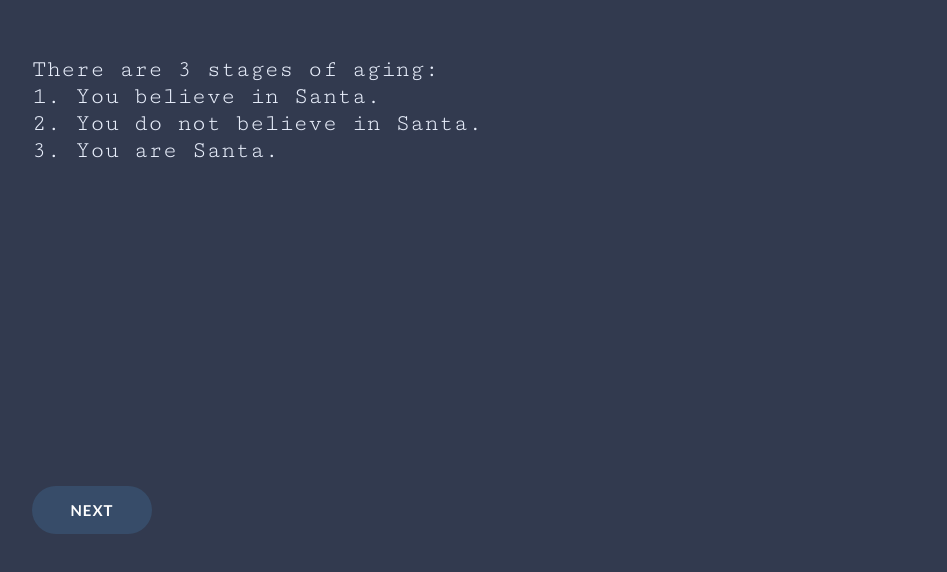
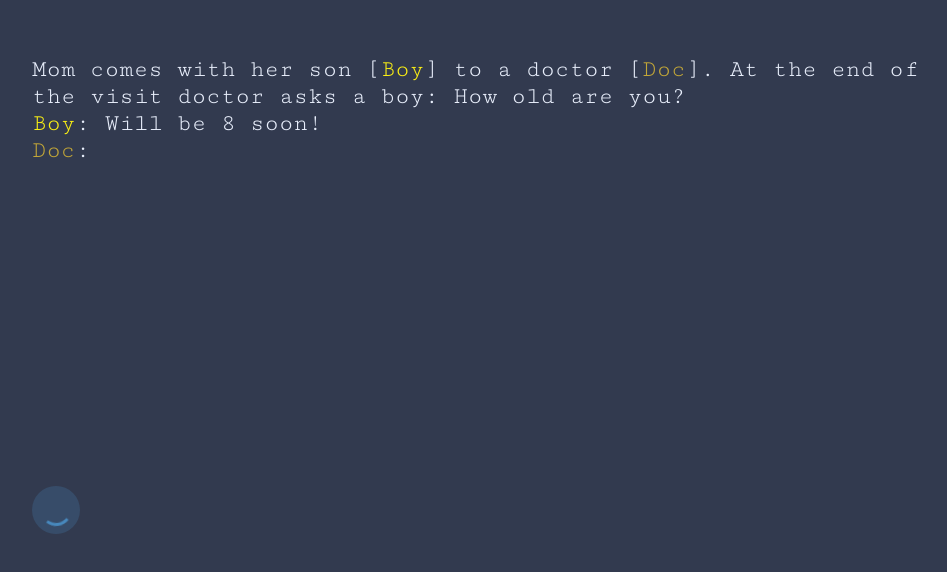
Before and after one commit to keeeper/rjed, a React app: page / in a window 1280 px wide. Shown: the part 226-798 px from the top of the page, without its empty margins (158-1105 px from the left). Built offline with nearby package versions, Linux system fonts and the light colour scheme.

Commit message:
random joke, no duplicates, message when no more jokes left

```diff
--- a/package.json
+++ b/package.json
@@ -5,8 +5,8 @@
   "main": "index.js",
   "scripts": {
     "test": "echo \"Error: no test specified\" && exit 1",
-    "start": "webpack-dev-server --open",
-    "prod": "webpack"
+    "dev": "webpack-dev-server --open --mode development",
+    "prod": "webpack --mode production"
   },
   "author": "",
   "license": "ISC",
--- a/src/components/App.jsx
+++ b/src/components/App.jsx
@@ -1,10 +1,26 @@
 import React from 'react';
-import { useSelector } from 'react-redux';
+import { useSelector, useDispatch } from 'react-redux';
+import {nextJoke} from '../store/mainReducer';
+import { getRandomId } from "../utils/utils";
 import Joke from './Joke';
 import Button from './Button';
 
 const App = () => {
-  const joke = useSelector(state => state.main.jokes[state.main.currentJokeId]);
+  const jokes = useSelector(state => state.main.jokes);
+  const joke = useSelector(state => jokes[state.main.currentJokeId]);
+  const jokesAlreadyRead = useSelector(state => state.main.jokesAlreadyRead);
+  const dispatch = useDispatch();
+  const allJokesAreRead = jokesAlreadyRead.length === jokes.length;
+
+  function getNextJoke() {
+    let newId = getRandomId(jokes);
+    const wasAlreadyRead = jokesAlreadyRead.includes(newId);
+    if (wasAlreadyRead) {
+      getNextJoke();
+    } else {
+      dispatch(nextJoke(newId));
+    }
+  }
 
   return (
     <div className='site-container'>
@@ -15,7 +31,11 @@ const App = () => {
       </main>
       <footer>
         <div className='wrapper'>
-          <Button name="Next" />
+          {allJokesAreRead ? (
+            <p className="message">All jokes have been read</p>
+          ) : (
+            <Button buttonName="Next" clickHandler={getNextJoke} />
+          )}
         </div>
       </footer>
     </div>
--- a/src/components/Button.jsx
+++ b/src/components/Button.jsx
@@ -1,13 +1,13 @@
 import React from 'react';
-import { useDispatch, useSelector } from 'react-redux';
-import {nextJoke} from '../store/mainReducer';
+import { useSelector } from 'react-redux';
 
-const Button = ({name}) => {
+
+const Button = ({buttonName, clickHandler}) => {
   const isLoading  = useSelector(state => state.main.isLoading);
-  const dispatch = useDispatch();
+
   return(
-    <button className={`button-cta ${isLoading ? 'is-disabled' : ''}  `} type="button" onClick={()=>dispatch(nextJoke())}>
-      <span className="button-cta__name">{name}</span>
+    <button className={`button-cta ${isLoading ? 'is-disabled' : ''}`} type="button" onClick={clickHandler}>
+      <span className="button-cta__name">{buttonName}</span>
       <span className="button-cta__loader"></span>
     </button>
   )
--- a/src/data/jokes.js
+++ b/src/data/jokes.js
@@ -6,7 +6,7 @@ const jokes = [
   },
   {
     id: 1,
-    content: "Student [<vivid1>St</vivid1>] comes to an exam, knows nothing. Professor [<vivid2>Pro</vivid2>] wants to give least positive mark and asks to tell how many lamps are there in the room.<br><vivid1>St</vivid1> [after a short pause]: Eight, sir.<br><vivid2>Pro</vivid2> [opens his bag, takes one more lamp out]: 9, see you next time.<br>Next time situation repeats, student knows nothing, professor asks to count lamps again.<br><vivid1>St</vivid1>: 9, sir.<br><vivid2>Pro</vivid2>: no, 8, I did not take extra lamp with me today.<br><vivid1>St</vivid1>: [opens his backpack]: But I did!",
+    content: "Student [<vivid1>St</vivid1>] comes to an exam, knows nothing. Professor [<vivid2>Pro</vivid2>] wants to give least positive mark and asks to tell how many lamps are there in the room.<br><vivid1>St</vivid1> [after a short pause]: 8, sir.<br><vivid2>Pro</vivid2> [opens his bag, takes one more lamp out]: 9, see you next time.<br>Next time situation repeats, student knows nothing, professor asks to count lamps again.<br><vivid1>St</vivid1>: 9, sir.<br><vivid2>Pro</vivid2>: no, 8, I did not take extra lamp with me today.<br><vivid1>St</vivid1>: [opens his backpack]: But I did!",
     type: 'black'
   },
   {
@@ -16,7 +16,7 @@ const jokes = [
   },
   {
     id: 3,
-    content: "During 1st World War Germans wanted to trick British Air Forces, so decided to build fake airfield with wooden models of planes and buildings. After construction was complete, came the Britains. One plane that threw one bomb. A wooden one.",
+    content: "During the First World War, the Germans wanted to deceive the British Air Forces, so they decided to build a fake airfield using wooden models of planes and buildings. After the construction was completed, the Brits arrived. They dropped only one bomb, a wood one.",
     type: 'black'
   },
   {
@@ -31,7 +31,12 @@ const jokes = [
   },
   {
     id: 6,
-    content: "Darling, you know, I'm not ready for the kids. <br>I see, but how will we say them?",
+    content: "Darling, you know I'm not ready for the kids. <br>I see, but how will we tell them?",
+    type: 'black'
+  },
+  {
+    id: 7,
+    content: "Parachute manual. 2nd edition, corrected",
     type: 'black'
   }
 
--- a/src/store/mainReducer.js
+++ b/src/store/mainReducer.js
@@ -1,21 +1,26 @@
 import { createAction, createReducer } from "@reduxjs/toolkit";
-// import { getRandomId } from "../utils/utils";
 import jokes from '../data/jokes';
+import { getRandomId } from "../utils/utils";
+
+const firstJokeId = getRandomId(jokes);
 
 const initialState = {
   isLoading: false,
   jokes: jokes,
-  currentJokeId: 0
+  currentJokeId: firstJokeId,
+  jokesAlreadyRead: [firstJokeId]
 }
 
 export const nextJoke = createAction('NEXT_JOKE');
 export const toggleLoading = createAction('TOGGLE_LOADING');
+export const addToRead = createAction('ADD_TO_READ');
 
 export default createReducer(initialState, {
-  [nextJoke]: function (state) {
-    state.currentJokeId = state.currentJokeId < state.jokes.length - 1 ? state.currentJokeId + 1 : 0;
+  [nextJoke]: function (state, action) {
+    state.currentJokeId = action.payload;
+    state.jokesAlreadyRead = state.jokesAlreadyRead.includes(action.payload) ? [...state.jokesAlreadyRead] : [...state.jokesAlreadyRead, action.payload];
   },
   [toggleLoading]: function(state, action) {
     state.isLoading = action.payload;
-  }
+  },
 })
--- a/src/styles/base.scss
+++ b/src/styles/base.scss
@@ -47,6 +47,12 @@ body {
   width: 100%;
 }
 
+.message {
+  font-size: 2rem;
+  color: $vivid-clr-3;
+  font-family: $sans-serif-font-family;
+}
+
 .vivid-clr-1 {
   color: $vivid-clr-1;
 }
--- a/src/utils/utils.js
+++ b/src/utils/utils.js
@@ -1,3 +1,3 @@
-export function getRandomId(length) {
-  return Math.floor(Math.random() * length);
+export function getRandomId(arr) {
+  return Math.floor(Math.random() * arr.length);
 }
--- a/webpack.config.js
+++ b/webpack.config.js
@@ -3,11 +3,11 @@ const { CleanWebpackPlugin } = require('clean-webpack-plugin');
 const HTMLWebpackPlugin = require("html-webpack-plugin");
 
 module.exports = {
-  mode: "production",
-  entry: ["./src/index.jsx"],
+  // mode: "development",
+  entry: ["@babel/polyfill", "./src/index.jsx"],
   output: {
     path: path.resolve(__dirname, "dist"),
-    filename: '[name].[chunkhash].js',
+    filename: '[name].[contenthash].js',
   },
 
   devServer: {
```
